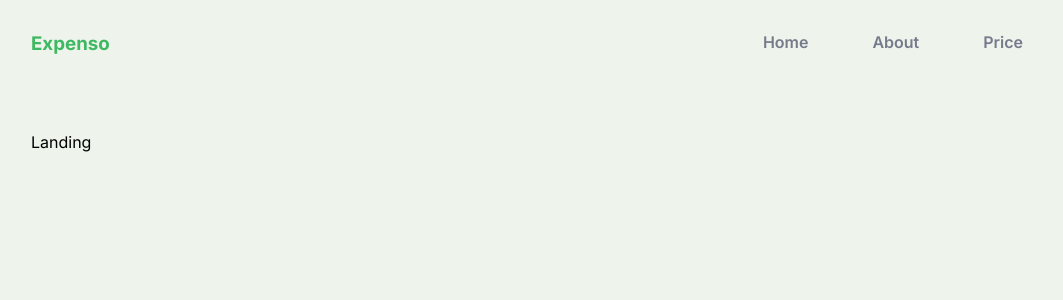
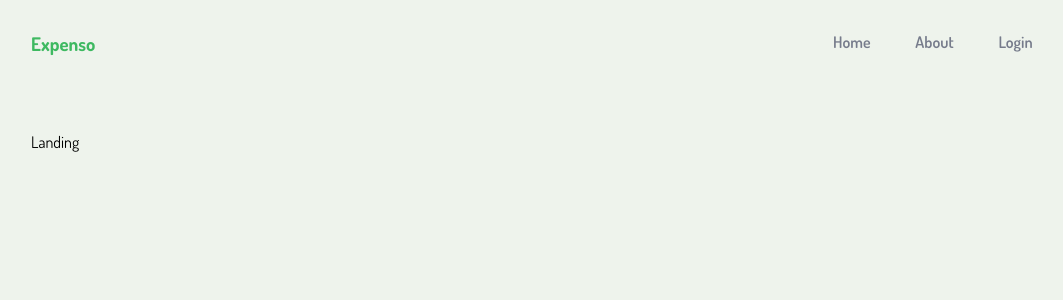
Before and after one commit to SuperManEver/expense-tracker, a Next.js app: page / in a window 1280 px wide. Shown: the top 300 px of the page, without its empty margins (97-1160 px from the left). Built offline with nearby package versions, Linux system fonts and the light colour scheme.

Commit message:
adjust layout

```diff
--- /dev/null
+++ b/app/about/page.tsx
@@ -0,0 +1,5 @@
+function Page() {
+  return <div>Page</div>;
+}
+
+export default Page;
--- a/app/components/navbar/link/styles.module.css
+++ b/app/components/navbar/link/styles.module.css
@@ -1,7 +1,7 @@
 .root {
   color: var(--grey-500-hex);
   font-weight: 600;
-  margin: 0 2rem;
+  margin: 0 1.4rem;
   padding-bottom: 1rem;
   text-underline-offset: 6px;
 }
--- a/app/components/navbar/main-navbar/index.tsx
+++ b/app/components/navbar/main-navbar/index.tsx
@@ -9,7 +9,7 @@
     <ul className={css.root}>
       <Link href="/">Home</Link>
       <Link href="/about">About</Link>
-      <Link href="/price">Price</Link>
+      <Link href="/login">Login</Link>
     </ul>
   );
 }
--- a/app/globals.css
+++ b/app/globals.css
@@ -4,6 +4,8 @@
   --font-mono: ui-monospace, Menlo, Monaco, 'Cascadia Mono', 'Segoe UI Mono',
     'Roboto Mono', 'Oxygen Mono', 'Ubuntu Monospace', 'Source Code Pro',
     'Fira Mono', 'Droid Sans Mono', 'Courier New', monospace;
+
+  --font-main: 'Sarabun';
 
   --foreground-hex: #eef3ec;
   --background-start-rgb: 214, 219, 220;
@@ -66,6 +68,7 @@
   max-width: 100vw;
   overflow-x: hidden;
   background-color: var(--foreground-hex);
+  /* font-family: var(--font-main); */
 }
 
 a {
--- a/app/layout.tsx
+++ b/app/layout.tsx
@@ -1,12 +1,15 @@
 import type { Metadata } from 'next';
-import { Inter } from 'next/font/google';
+import { Dosis } from 'next/font/google';
 import clsx from 'clsx';
+
+// ui
+import MainNavbar from '@/app/components/navbar/main-navbar';
 
 // styles
 import './globals.css';
-import styles from './page.module.css';
+import css from './page.module.css';
 
-const inter = Inter({ subsets: ['latin'] });
+const inter = Dosis({ subsets: ['latin'] });
 
 export const metadata: Metadata = {
   title: 'Create Next App',
@@ -20,8 +23,14 @@
 }) {
   return (
     <html lang="en">
-      <body className={clsx(inter.className, styles.pageContent)}>
-        {children}
+      <body className={clsx(inter.className, css.pageContent)}>
+        <main className={css.main}>
+          <header className={css.header}>
+            <h3 className={css.title}>Expenso</h3>
+            <MainNavbar />
+          </header>
+          <section className={css.content}>{children}</section>
+        </main>
       </body>
     </html>
   );
--- a/app/page.tsx
+++ b/app/page.tsx
@@ -1,20 +1,3 @@
-// vendor
-import Image from 'next/image';
-
-// ui
-import MainNavbar from '@/app/components/navbar/main-navbar';
-
-// styles
-import css from './page.module.css';
-
 export default function Home() {
-  return (
-    <main className={css.main}>
-      <header className={css.header}>
-        <h3 className={css.title}>Expenso</h3>
-        <MainNavbar />
-      </header>
-      <section className={css.content}>Landing</section>
-    </main>
-  );
+  return <div>Landing</div>;
 }
```
Also changed, not shown: app/login/page.tsx (added, +7 -0 lines).
